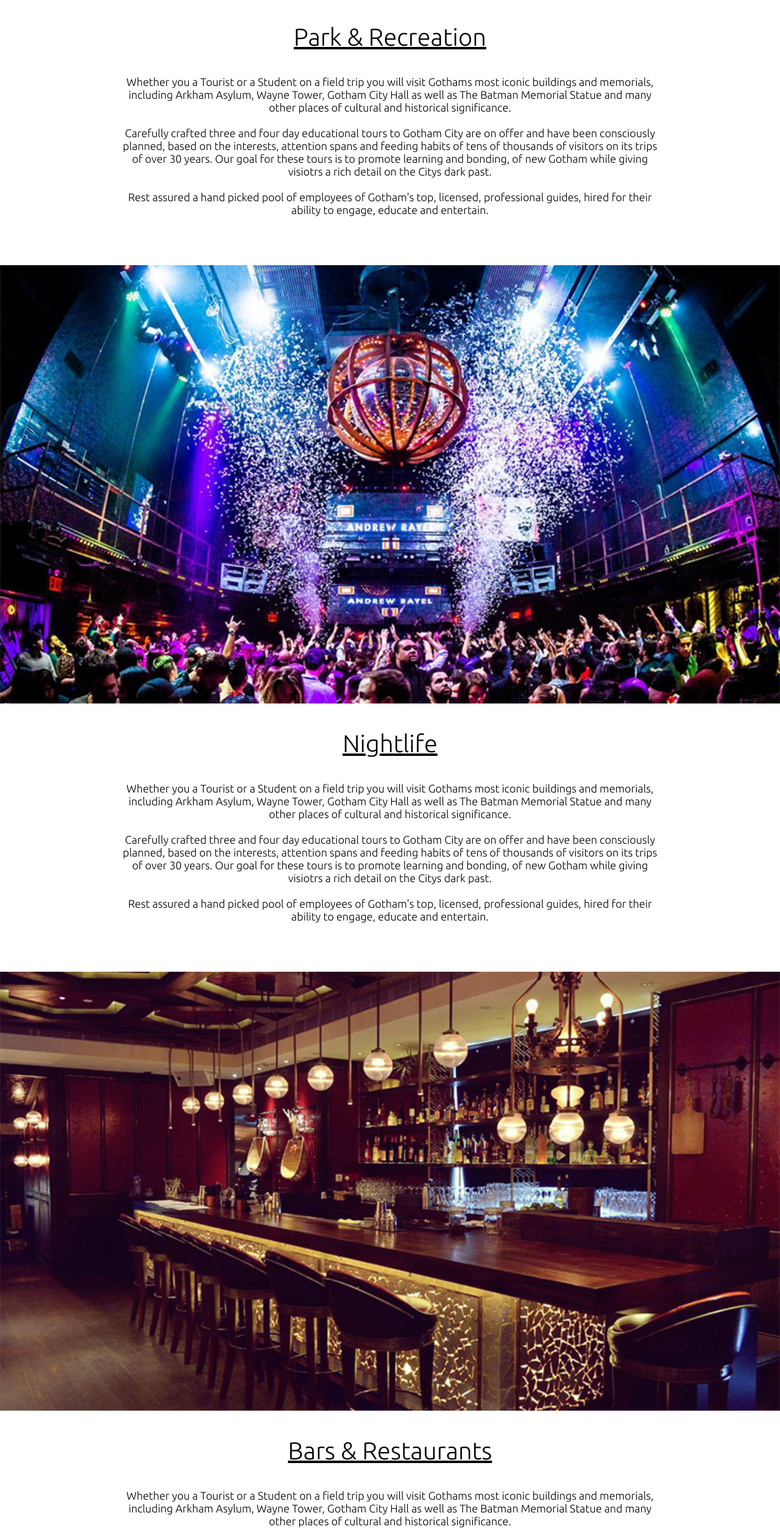
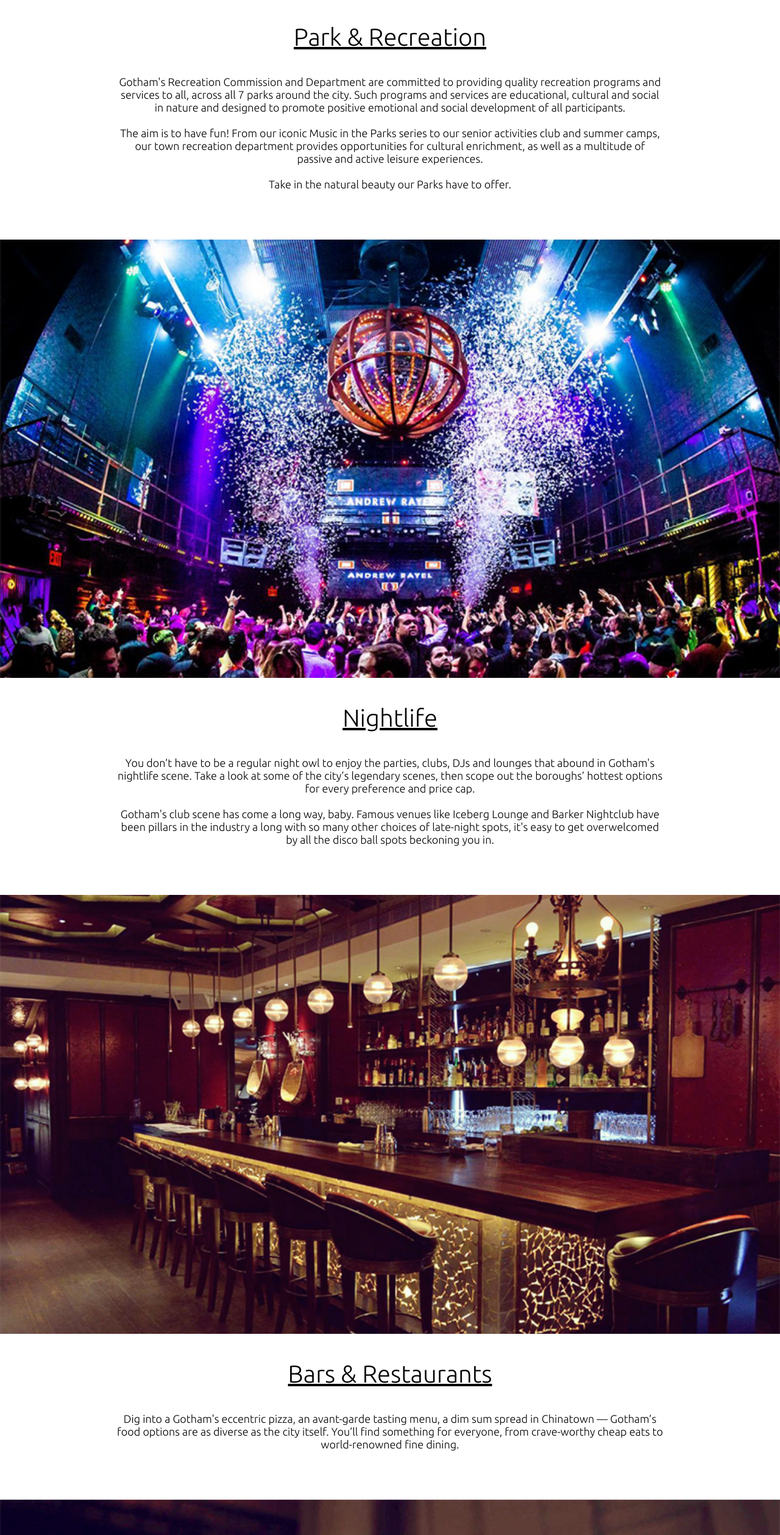
Before and after one commit to liamoconnor87/VisitGotham, a plain HTML site: page visit_gotham/things_to_do.html in a window 1280 px wide. Shown: the part 6540-9058 px from the top of the page at 61% size. Drawn offline with nearby package versions, Linux system fonts and the light colour scheme.

Commit message:
all text added for each section of Things to do Page

```diff
--- a/visit_gotham/assets/css/style.css
+++ b/visit_gotham/assets/css/style.css
@@ -211,7 +211,7 @@ header{
     font-weight: 200;
 }
 
-.gotham-zoo{
+.ttd-section{
     float: left;
     margin: 0 auto;
     width: 100%;
@@ -220,19 +220,19 @@ header{
     background-color: rgb(255, 255, 255);
 }
 
-.gotham-zoo img{
+.ttd-section img{
     width: 100%;
 
 }
 
-.gotham-zoo h2{
+.ttd-section h2{
     padding: 40px;
     font-size: 40px;
     font-weight: 300;
     text-decoration: underline;
 }
 
-.gotham-zoo p{
+.ttd-section p{
     margin: 0 auto;
     width: 70%;
     padding-bottom: 80px;
--- a/visit_gotham/things_to_do.html
+++ b/visit_gotham/things_to_do.html
@@ -38,7 +38,7 @@
         <h1>Things to Do</h1>
     </div>
 
-    <div class="gotham-zoo">
+    <div class="ttd-section">
         <img src="assets/images/southern-whites-rhinos.jpg">
         <h2>Gotham Zoo</h2>
         <p>
@@ -62,7 +62,7 @@
         </p>
     </div>
 
-    <div class="gotham-zoo">
+    <div class="ttd-section">
         <img src="assets/images/guggenheim.jpg">
         <h2>Museums & Galleries</h2>
         <p>
@@ -80,7 +80,7 @@
         </p>
     </div>
 
-    <div class="gotham-zoo">
+    <div class="ttd-section">
         <img src="assets/images/walking_tours.jpg">
         <h2>Educational Tours</h2>
         <p>
@@ -100,7 +100,7 @@
         </p>
     </div>
 
-    <div class="gotham-zoo">
+    <div class="ttd-section">
         <img src="assets/images/gotham ice rink.jpg">
         <h2>Activities</h2>
         <p>
@@ -117,7 +117,7 @@
         </p>
     </div>
 
-    <div class="gotham-zoo">
+    <div class="ttd-section">
         <img src="assets/images/gotham_rivertour.jpg">
         <h2>Sightseeing</h2>
         <p>
@@ -131,87 +131,67 @@
         </p>
     </div>
 
-    <div class="gotham-zoo">
+    <div class="ttd-section">
         <img src="assets/images/Hyde-Park-Walkway.jpg">
         <h2>Park & Recreation</h2>
         <p>
-        Whether you a Tourist or a Student on a field trip you will visit Gothams most iconic buildings
-        and memorials, including Arkham Asylum, Wayne Tower, Gotham City Hall as well as The Batman
-        Memorial Statue and many other places of cultural and historical significance.
+        Gotham's Recreation Commission and Department are committed to providing quality recreation
+        programs and services to all, across all 7 parks around the city. Such programs and services
+        are educational, cultural and social in nature and designed to promote positive emotional
+        and social development of all participants.
         <br>
         <br>
-        Carefully crafted three and four day educational tours to Gotham City are on offer and have been
-        consciously planned, based on the interests, attention spans and feeding habits of tens of thousands
-        of visitors on its trips of over 30 years. Our goal for these tours is to promote learning and
-        bonding, of new Gotham while giving visiotrs a rich detail on the Citys dark past.
+        The aim is to have fun! From our iconic Music in the Parks series to our senior activities
+        club and summer camps, our town recreation department provides opportunities for cultural
+        enrichment, as well as a multitude of passive and active leisure experiences.
         <br>
         <br>
-        Rest assured a hand picked pool of employees of Gotham's top, licensed, professional guides, hired
-        for their ability to engage, educate and entertain.
+        Take in the natural beauty our Parks have to offer.
         </p>
     </div>
 
-    <div class="gotham-zoo">
+    <div class="ttd-section">
         <img src="assets/images/marquee-ny-7_orig.jpg">
         <h2>Nightlife</h2>
         <p>
-        Whether you a Tourist or a Student on a field trip you will visit Gothams most iconic buildings
-        and memorials, including Arkham Asylum, Wayne Tower, Gotham City Hall as well as The Batman
-        Memorial Statue and many other places of cultural and historical significance.
+        You don’t have to be a regular night owl to enjoy the parties, clubs, DJs and lounges that
+        abound in Gotham's nightlife scene. Take a look at some of the city’s legendary scenes,
+        then scope out the boroughs’ hottest options for every preference and price cap.
         <br>
         <br>
-        Carefully crafted three and four day educational tours to Gotham City are on offer and have been
-        consciously planned, based on the interests, attention spans and feeding habits of tens of thousands
-        of visitors on its trips of over 30 years. Our goal for these tours is to promote learning and
-        bonding, of new Gotham while giving visiotrs a rich detail on the Citys dark past.
-        <br>
-        <br>
-        Rest assured a hand picked pool of employees of Gotham's top, licensed, professional guides, hired
-        for their ability to engage, educate and entertain.
+        Gotham's club scene has come a long way, baby. Famous venues like Iceberg Lounge and
+        Barker Nightclub have been pillars in the industry a long with so many other choices of
+        late-night spots, it's easy to get overwelcomed by all the disco ball spots beckoning you in.
         </p>
     </div>
 
-    <div class="gotham-zoo">
+    <div class="ttd-section">
         <img src="assets/images/catalunya-hong-kong.jpg">
         <h2>Bars & Restaurants</h2>
         <p>
-        Whether you a Tourist or a Student on a field trip you will visit Gothams most iconic buildings
-        and memorials, including Arkham Asylum, Wayne Tower, Gotham City Hall as well as The Batman
-        Memorial Statue and many other places of cultural and historical significance.
-        <br>
-        <br>
-        Carefully crafted three and four day educational tours to Gotham City are on offer and have been
-        consciously planned, based on the interests, attention spans and feeding habits of tens of thousands
-        of visitors on its trips of over 30 years. Our goal for these tours is to promote learning and
-        bonding, of new Gotham while giving visiotrs a rich detail on the Citys dark past.
-        <br>
-        <br>
-        Rest assured a hand picked pool of employees of Gotham's top, licensed, professional guides, hired
-        for their ability to engage, educate and entertain.
+        Dig into a Gotham's eccentric pizza, an avant-garde tasting menu, a dim sum spread in
+        Chinatown — Gotham’s food options are as diverse as the city itself. You’ll find something
+        for everyone, from crave-worthy cheap eats to world-renowned fine dining.
         </p>
     </div>
 
-<div class="gotham-zoo">
+<div class="ttd-section">
         <img src="assets/images/statues-batman-mem.jpg">
         <h2>The Batman Memorial</h2>
         <p>
-        Whether you a Tourist or a Student on a field trip you will visit Gothams most iconic buildings
-        and memorials, including Arkham Asylum, Wayne Tower, Gotham City Hall as well as The Batman
-        Memorial Statue and many other places of cultural and historical significance.
+        The Batman Memorial and Museum remembers and honors Gotham's most loved saviour, killed
+        protecting the city from constant barriage of attacks. Risking his life to save others,
+        and who demonstrated extraordinary feats that in the aftermath of his death inspired the
+        City to fight against its crime ridden past to what it has become today.
         <br>
         <br>
-        Carefully crafted three and four day educational tours to Gotham City are on offer and have been
-        consciously planned, based on the interests, attention spans and feeding habits of tens of thousands
-        of visitors on its trips of over 30 years. Our goal for these tours is to promote learning and
-        bonding, of new Gotham while giving visiotrs a rich detail on the Citys dark past.
-        <br>
-        <br>
-        Rest assured a hand picked pool of employees of Gotham's top, licensed, professional guides, hired
-        for their ability to engage, educate and entertain.
+        Commemoration, exhibitions and educational programs. The memorial consists of The Cape
+        Crusader's beginnings to his unfortunate end. With who he fought and the controvesy behind
+        his vigilante actions. The museum serves as the principal institution concerned with exploring
+        the implications of what lead for one man to stand alone against organised crime and what impact
+        it had on the City.
         </p>
     </div>
-
-
 
     <footer>
 
```
